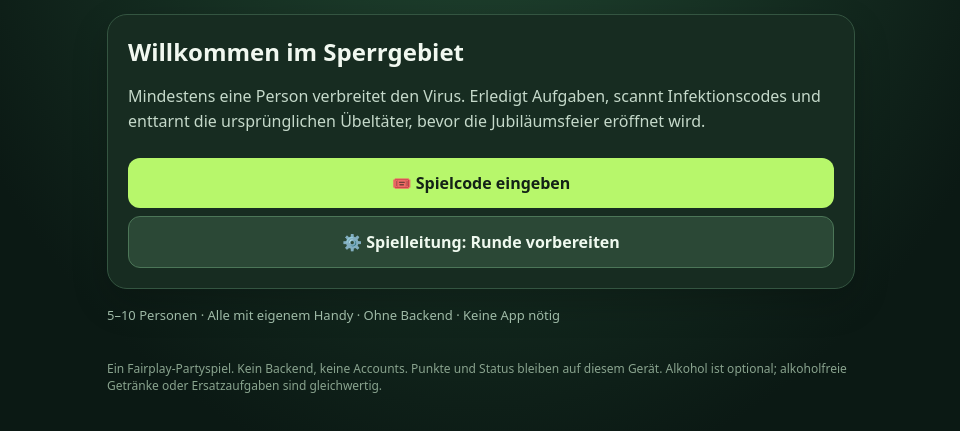
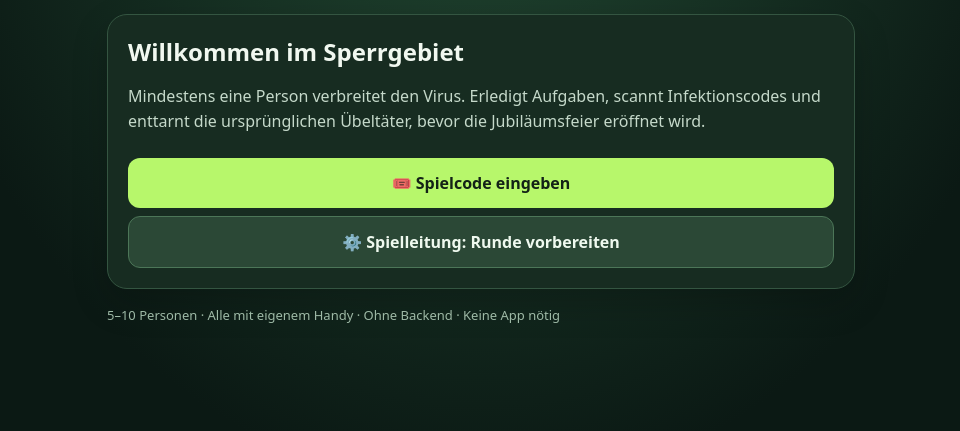
Before and after one commit to max2000bmg/Kuhstall, a plain HTML site: page index.html in a window 1280 px wide. Shown: the part 243-674 px from the top of the page, without its empty margins (159-1119 px from the left). Drawn offline with Linux system fonts and the light colour scheme.

Commit message:
Update index.html

```diff
--- a/index.html
+++ b/index.html
@@ -12,7 +12,7 @@
 <main>
   <div class="top"><span>🐮 WICHTELN IM KUHSTALL · JUBILÄUM 2026</span><span class="pill">30 MIN</span></div>
   <div id="app"></div>
-  <div class="foot">Ein Fairplay-Partyspiel. Kein Backend, keine Accounts. Punkte und Status bleiben auf diesem Gerät. Alkohol ist optional; alkoholfreie Getränke oder Ersatzaufgaben sind gleichwertig.</div>
+  <div class="foot"></div>
 </main>
 <div id="toast"></div>
 
```
